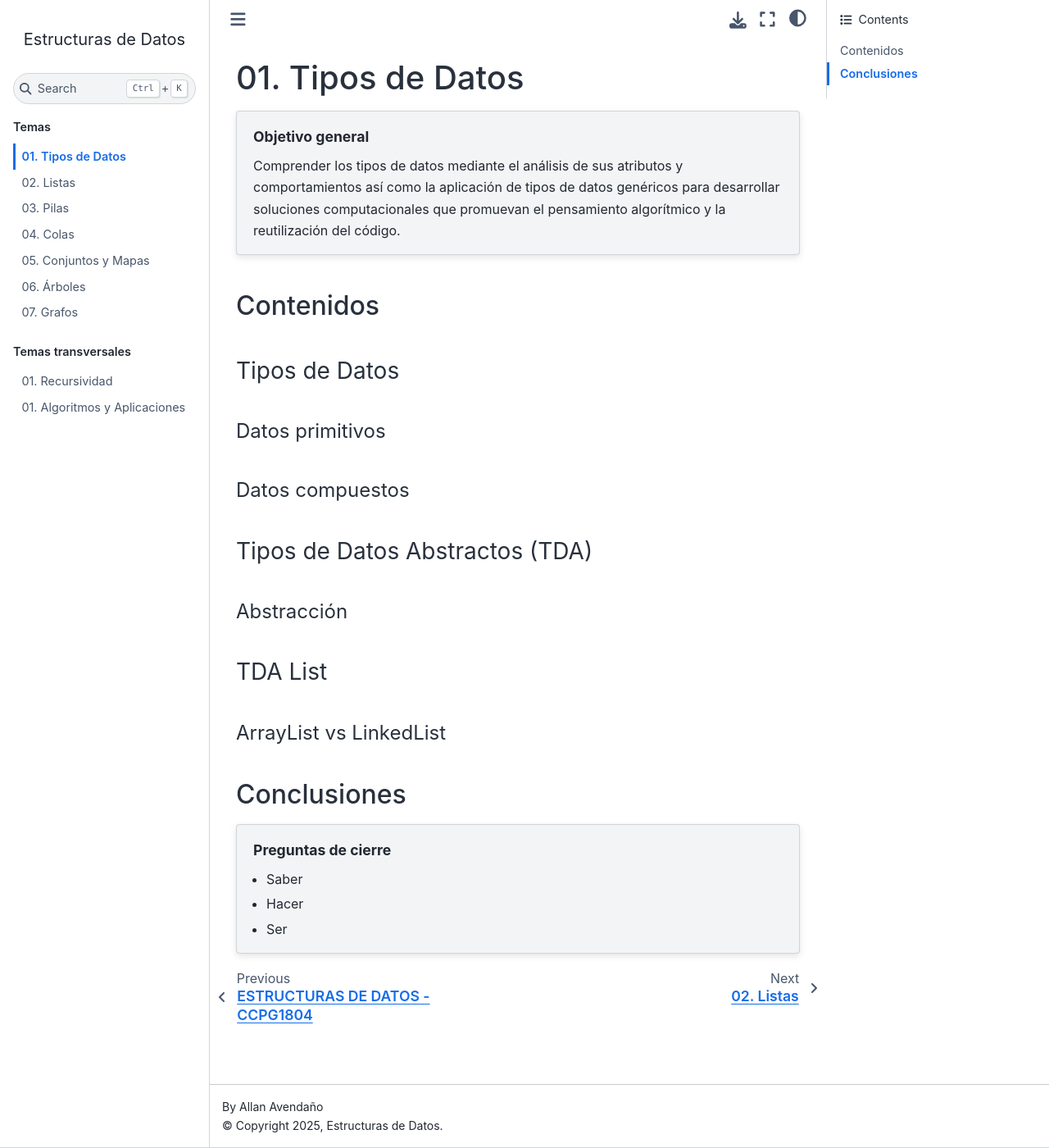
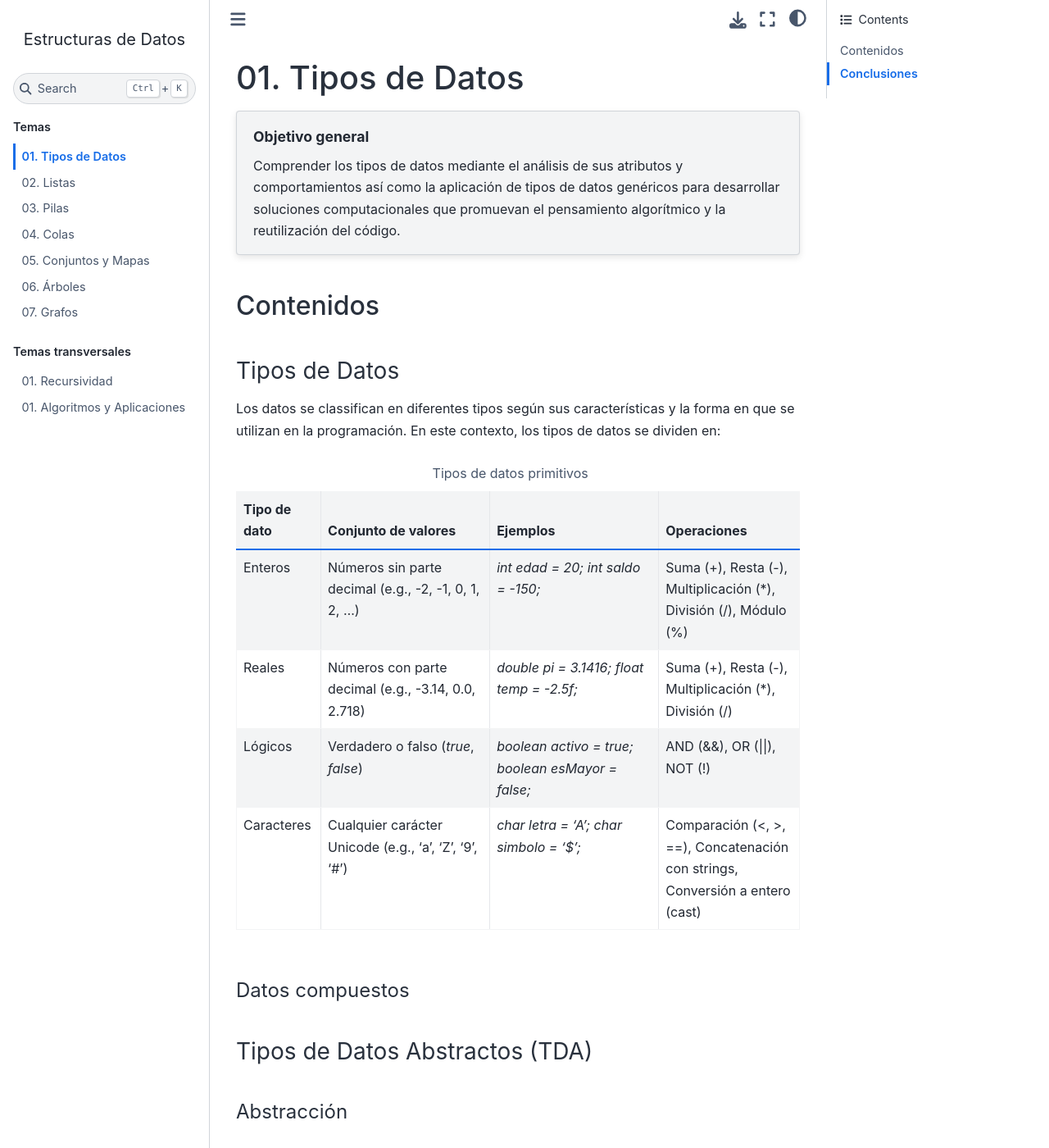
Before and after one commit to CDIAFIEC/FAQs, a Sphinx documentation site: the page built from docs/source/temas/01.tiposdedatos.rst, in a window 1280 px wide and 1400 px high. Shown: the whole window at 82% size. Built offline with Sphinx 7.4.7 and the Sphinx Book theme 1.1.4, drawn with Linux system fonts in a browser that asks for light colours.

Commit message:
datos primitivos en tabla

```diff
--- a/docs/source/temas/01.tiposdedatos.rst
+++ b/docs/source/temas/01.tiposdedatos.rst
@@ -18,8 +18,47 @@ Contenidos
 Tipos de Datos
 --------------
 
-Datos primitivos
-^^^^^^^^^^^^^^^^
+Los datos se classifican en diferentes tipos según sus características y la forma en que se utilizan en la programación. En este contexto, los tipos de datos se dividen en:
+
+.. list-table:: Tipos de datos primitivos
+   :widths: 15 30 30 25
+   :header-rows: 1
+
+   * - Tipo de dato
+     - Conjunto de valores
+     - Ejemplos
+     - Operaciones
+   * - Enteros
+     - Números sin parte decimal
+       (e.g., -2, -1, 0, 1, 2, ...)
+     - `int edad = 20;`
+       `int saldo = -150;`
+     - Suma (+), Resta (-),
+       Multiplicación (*),
+       División (/), Módulo (%)
+   * - Reales
+     - Números con parte decimal
+       (e.g., -3.14, 0.0, 2.718)
+     - `double pi = 3.1416;`
+       `float temp = -2.5f;`
+     - Suma (+), Resta (-),
+       Multiplicación (*),
+       División (/)
+   * - Lógicos
+     - Verdadero o falso
+       (`true`, `false`)
+     - `boolean activo = true;`
+       `boolean esMayor = false;`
+     - AND (&&), OR (||),
+       NOT (!)
+   * - Caracteres
+     - Cualquier carácter Unicode
+       (e.g., 'a', 'Z', '9', '#')
+     - `char letra = 'A';`
+       `char simbolo = '$';`
+     - Comparación (<, >, ==),
+       Concatenación con strings,
+       Conversión a entero (cast)
 
 Datos compuestos
 ^^^^^^^^^^^^^^^^
```
